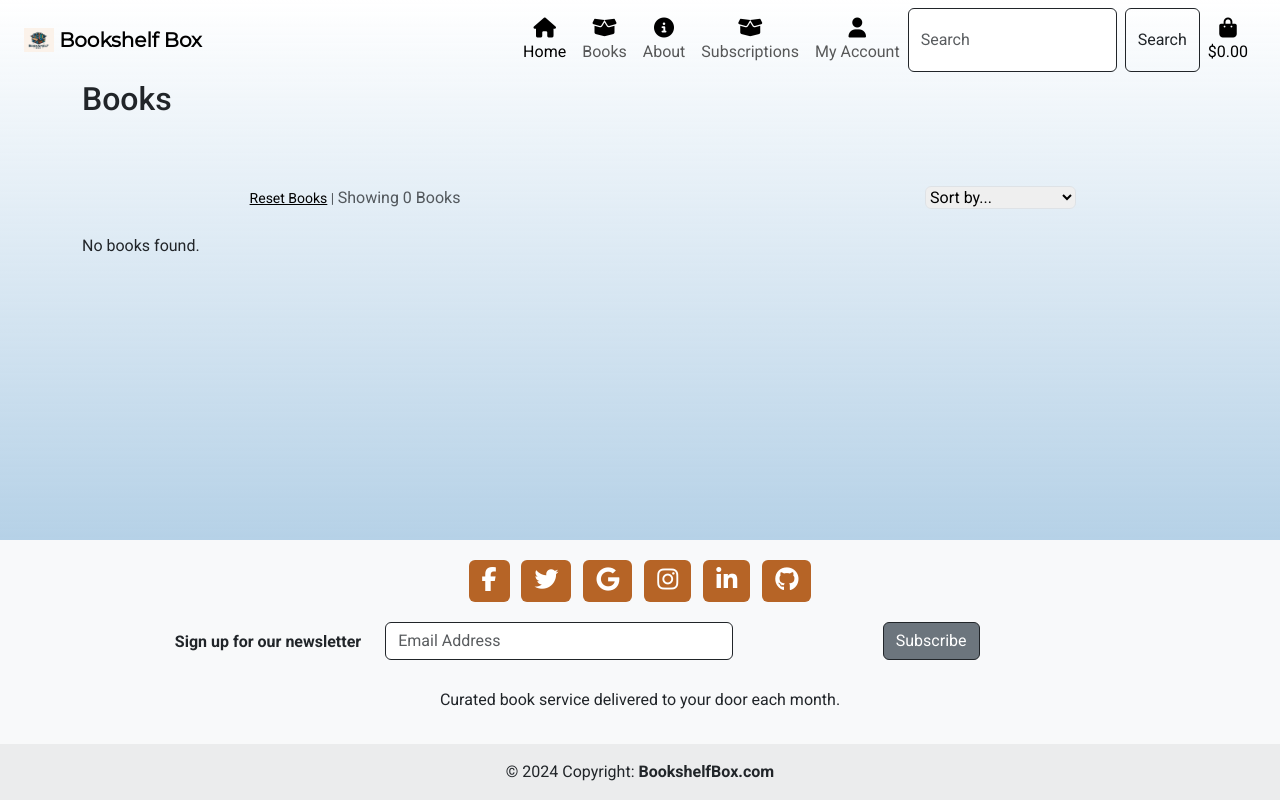
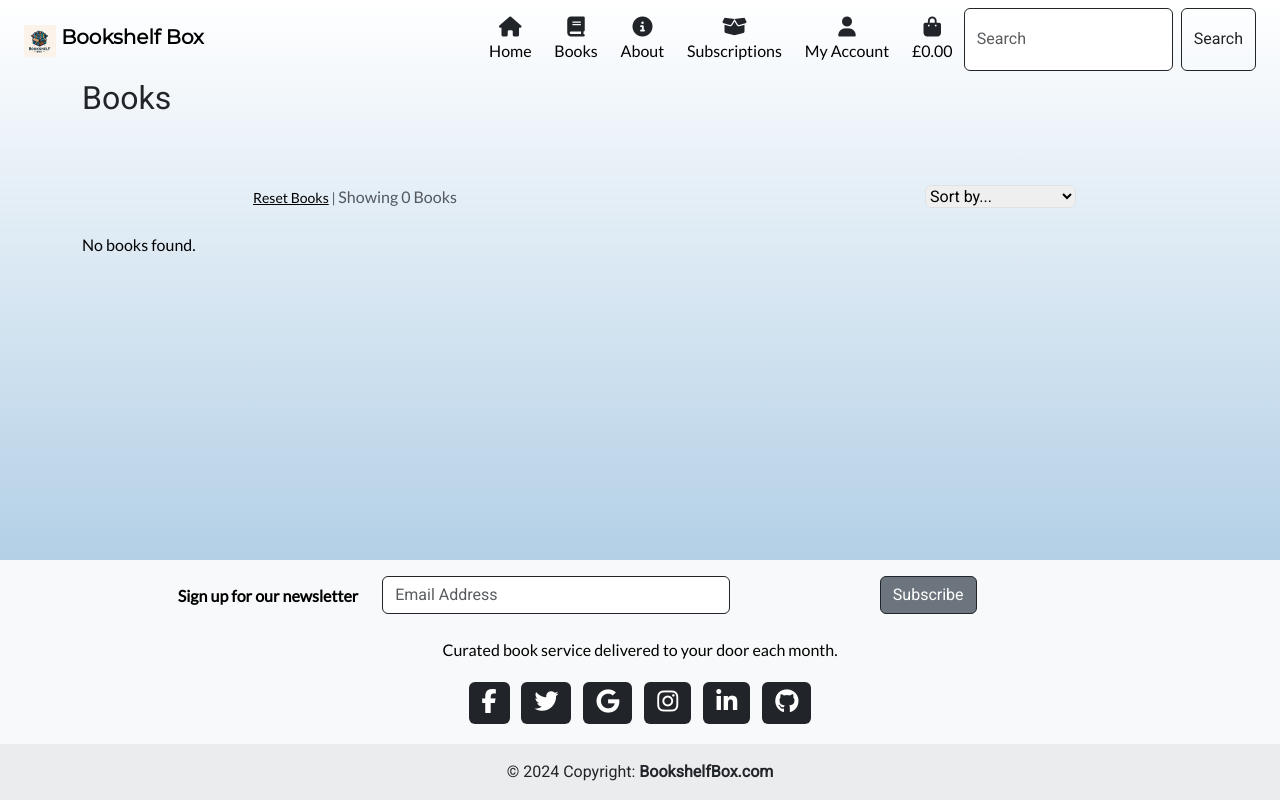
Before and after one commit to JusJae/ci-ms4-bookshelf-box, a Django app: page /books/ in a window 1280 px wide. Run offline with Django 3.2, Linux system fonts and the light colour scheme; data that the repository does not hold is empty; some libraries are stand-ins or nearby versions.

Commit message:
feat: update styling and fonts in base/index/navbar/footer.html

```diff
--- a/static/css/base.css
+++ b/static/css/base.css
@@ -1,10 +1,10 @@
 :root {
     --primary-color: #2678b8;
     --secondary-color: #b66426;
-    --tertiary-color: #b82626;
+
     --primary-font: 'Montserrat', sans-serif;
     --secondary-font: 'Roboto', sans-serif;
-    --third-font: 'Merriweather', serif;
+    --third-font: 'Lato', serif;
 
 }
 
@@ -22,9 +22,65 @@ html, body {
     overflow-y: auto;
 }
 
+nav {
+    font-family: var(--primary-font)!;
+}
+&:has p {
+    font-family: var(--third-font);
+}
+
+.navbar-brand > img {
+    width: 2rem;
+    height: 2rem;
+
+}
+.navbar-toggler {
+    border: 1px solid var(--bs-dark);
+    margin-bottom: 0.25rem;
+}
+
+.navbar-toggler:focus,
+.navbar-toggler:active,
+.navbar-toggler:hover {
+    outline: none;
+    box-shadow: 0 0 0 0.15rem;
+}
+
+.nav-link {
+    margin: 0.15rem;
+    padding: .25rem .5rem;
+    border: 1px transparent solid;
+    border-radius: .25rem;
+}
+
+.nav-link:hover,
+.nav-link:focus,
+.nav-link:active,
+.nav-link:visited {
+    background-color: var(--bs-primary-bg-subtle);
+    border: 1px var(--primary-color) solid;
+    border-radius: .25rem;
+}
+
+.dropdown-item:focus,
+.dropdown-item:hover {
+    background-color: var(--bs-primary-bg-subtle);
+    border-radius: .25rem;
+}
+
+h1, h2, h3, h4, h5, h6 {
+    font-family: var(--secondary-font);
+}
+
+p {
+    font-family: var(--third-font);
+    color: #000;
+}
+
 .logo-font {
     font-family: var(--primary-font);
-    font-weight: 800;
+    font-weight: 900;
+    font-size: 1.25em;
 }
 
 .background-mask {
@@ -34,8 +90,7 @@ html, body {
     width: 100%;
     height: 100%;
     z-index: -1;
-    /* Place it behind other content */
-    background-image: linear-gradient(to top, rgba(38, 120, 184, 0.5), rgba(255, 255, 255, 0.90)), url('/media/bookshelf.jpg');
+    background-image: linear-gradient(to top, rgba(38, 120, 184, 0.5), rgba(255, 255, 255, 1.0)), url('/media/bookshelf.jpg');
     background-size: 100% 100%;
     background-position-x: center;
     background-repeat: no-repeat;
@@ -51,9 +106,10 @@ html, body {
     position: fixed;
     z-index: -1;
 }
-.fas {
-    font-size: 1.5em;
-    color: black;
+.nav-icons {
+    font-size: 1em;
+    color: var(--bs-dark);
+
 }
 
 .fab {
@@ -61,9 +117,55 @@ html, body {
     color: #fff;
 }
 
+.cta-header {
+    font-family: var(--primary-font);
+    font-size: 2em;
+    font-weight: 900;
+    text-shadow: 1px 2px 4px #000;
+
+}
+
+.home-header {
+    font-family: var(--primary-font);
+    font-weight: 700;
+    text-shadow: 1px 1px 2px #000;
+
+}
+
+.cta-img {
+    object-fit: contain;
+    border: var(--primary-color) 1px solid !important;
+}
+
+.cta-btn {
+    background-color: var(--primary-color);
+    color: #fff;
+    border: none;
+    cursor: pointer;
+    transition: all 0.3s ease;
+}
+
+.cta-btn:hover {
+    background-color: var(--secondary-color);
+    color: var(--bs-dark);
+}
+
+.home-btn {
+    background-color: var(--secondary-color);
+    color: var(--bs-light);
+    border: none;
+    cursor: pointer;
+    transition: all 0.3s ease;
+}
+
+.home-btn:hover {
+    background-color: var(--primary-color);
+    color: #fff;
+}
+
 .btn-floating {
     cursor: pointer;
-    background-color: var(--secondary-color) !important;
+    background-color: var(--bs-dark) !important;
 }
 
 .card-img-top {
--- a/templates/base.html
+++ b/templates/base.html
@@ -21,8 +21,7 @@
         <!-- Google Fonts -->
         <link rel="preconnect" href="https://fonts.googleapis.com">
         <link rel="preconnect" href="https://fonts.gstatic.com" crossorigin>
-        <link href="https://fonts.googleapis.com/css2?family=Merriweather&family=Montserrat&display=swap" rel="stylesheet">
-        <link href="https://fonts.googleapis.com/css?family=Roboto:300,400,500,700&display=swap" rel="stylesheet">
+        <link href="https://fonts.googleapis.com/css2?family=Lato&family=Roboto&family=Montserrat&display=swap" rel="stylesheet">
 
         <!-- Custom CSS -->
         <link rel="stylesheet" href="{% static 'css/base.css' %}">
--- a/templates/includes/footer.html
+++ b/templates/includes/footer.html
@@ -7,8 +7,52 @@
   <footer class="footer bg-body-tertiary text-center mt-auto">
     <!-- Grid container -->
     <div class="container p-3">
-      <!-- Section: Social media -->
-      <section class="mb-3">
+      <!-- Section: Form -->
+      <section class="">
+        <form action="">
+          <!--Grid row-->
+          <div class="row d-flex justify-content-center px-2">
+            <!--Grid column-->
+            <div class="col-auto">
+              <p class="pt-md-2">
+                <strong>Sign up for our newsletter</strong>
+              </p>
+            </div>
+            <!--Grid column-->
+
+            <!--Grid column-->
+            <div class="col-md-4 col-8">
+              <!-- Email input -->
+              <div class="form-outline">
+                <input type="email" id="form5Example24" placeholder="Email Address" class="form-control  border-dark">
+                <label class="form-label" for="form5Example24"></label>
+              </div>
+            </div>
+            <!--Grid column-->
+
+            <!--Grid column-->
+            <div class="col-md-4">
+              <!-- Submit button -->
+              <button type="submit" class="btn btn-secondary border-dark">
+                Subscribe
+              </button>
+            </div>
+            <!--Grid column-->
+          </div>
+          <!--Grid row-->
+        </form>
+      </section>
+      <!-- Section: Form -->
+
+      <!-- Section: Text -->
+      <section class="d-none d-md-block">
+        <p>
+          Curated book service delivered to your door each month.
+        </p>
+      </section>
+      <!-- Section: Text -->
+            <!-- Section: Social media -->
+      <section class="mt-3">
         <!-- Facebook -->
         <a class="btn btn-outline btn-floating m-1" href="#!" role="button"
           ><i class="fab fa-facebook-f"></i
@@ -40,51 +84,6 @@
         ></a>
       </section>
       <!-- Section: Social media -->
-
-      <!-- Section: Form -->
-      <section class="">
-        <form action="">
-          <!--Grid row-->
-          <div class="row d-flex justify-content-center px-2">
-            <!--Grid column-->
-            <div class="col-auto">
-              <p class="pt-md-2">
-                <strong>Sign up for our newsletter</strong>
-              </p>
-            </div>
-            <!--Grid column-->
-
-            <!--Grid column-->
-            <div class="col-md-4 col-8">
-              <!-- Email input -->
-              <div class="form-outline mb-1">
-                <input type="email" id="form5Example24" placeholder="Email Address" class="form-control  border-dark">
-                <label class="form-label" for="form5Example24"></label>
-              </div>
-            </div>
-            <!--Grid column-->
-
-            <!--Grid column-->
-            <div class="col-md-4">
-              <!-- Submit button -->
-              <button type="submit" class="btn btn-secondary border-dark">
-                Subscribe
-              </button>
-            </div>
-            <!--Grid column-->
-          </div>
-          <!--Grid row-->
-        </form>
-      </section>
-      <!-- Section: Form -->
-
-      <!-- Section: Text -->
-      <section class="d-none d-md-block">
-        <p>
-          Curated book service delivered to your door each month.
-        </p>
-      </section>
-      <!-- Section: Text -->
     </div>
     <!-- Grid container -->
 
--- a/templates/includes/navbar.html
+++ b/templates/includes/navbar.html
@@ -6,9 +6,9 @@
     <nav class="navbar navbar-expand-lg bg-transparent">
         <div class="container-fluid">
             <a class="navbar-brand logo-font" href="{% url 'home' %}">
-    <img src="{{ MEDIA_URL }}bookshelf_box_logo.png"  alt="Logo" width="30" height="24" class="d-inline-block align-text-top">
-    Bookshelf Box
-    </a>
+                <img src="{{ MEDIA_URL }}bookshelf_box_logo.png"  alt="Logo" width="30" height="24" class="d-inline-block align-text-top">
+                Bookshelf Box
+            </a>
             <button class="navbar-toggler" type="button" data-bs-toggle="collapse" data-bs-target="#navbarSupportedContent" aria-controls="navbarSupportedContent" aria-expanded="false" aria-label="Toggle navigation">
                 <span class="navbar-toggler-icon"></span>
             </button>
@@ -18,14 +18,14 @@
                     <li class="nav-item">
                         <a class="nav-link active" aria-current="page" href="{% url 'home' %}">
                             <div class="text-center">
-                                <div><i class="fas fa-home fa-lg"></i></div>
+                                <div class="nav-icons"><i class="fa-solid fa-home fa-lg"></i></div>
                                 <p class="my-0">Home</p>
                             </div></a>
                     </li>
                     <li class="nav-item dropdown">
                         <a class="nav-link dropdown" href="" role="button" data-bs-toggle="dropdown" aria-expanded="false">
                             <div class="text-center">
-                                <div><i class="fas fa-box-open fa-lg"></i></div>
+                                <div class="nav-icons"><i class="fa-solid fa-book fa-lg"></i></div>
                                 <p class="my-0">Books</p>
                             </div>
                         </a>
@@ -39,14 +39,14 @@
                     </li>
                     <li class="nav-item">
                         <a class="nav-link" href="#"><div class="text-center">
-                                <div><i class="fas fa-info-circle fa-lg"></i></div>
+                                <div class="nav-icons"><i class="fa-solid fa-info-circle fa-lg"></i></div>
                                 <p class="my-0">About</p>
                             </div></a>
                     </li>
                     <li class="nav-item dropdown">
                         <a class="nav-link dropdown" href="#" role="button" data-bs-toggle="dropdown" aria-expanded="false">
                             <div class="text-center">
-                                <div><i class="fas fa-box-open fa-lg"></i></div>
+                                <div class="nav-icons"><i class="fa-solid fa-box-open fa-lg"></i></div>
                                 <p class="my-0">Subscriptions</p>
                             </div>
                         </a>
@@ -60,7 +60,7 @@
                     <li class="nav-item dropdown">
                         <a class="nav-link dropdown" href="#" role="button" data-bs-toggle="dropdown" aria-expanded="false">
                             <div class="text-center">
-                                <div><i class="fas fa-user fa-lg"></i></div>
+                                <div class="nav-icons"><i class="fa-solid fa-user fa-lg"></i></div>
                                 <p class="my-0">My Account</p>
                             </div>
                         </a>
@@ -77,26 +77,25 @@
                             {% endif %}
                         </ul>
                     </li>
-                    <form method="GET" action="{% url 'books' %}" class="d-flex" role="search">
-                        <input class="form-control me-2 border-dark" type="text" name="q" placeholder="Search" aria-label="Search">
-                        <button class="btn btn-outline-dark" type="submit">Search</button>
-                    </form>
                     <li class="nav-item">
                         <a class="{% if grand_total %}text-info font-weight-bold{% else %}text-black{% endif %} nav-link" href="#">
                             <div class="text-center">
-                                <div><i class="fas fa-shopping-bag fa-lg"></i></div>
+                                <div class="nav-icons"><i class="fa-solid fa-shopping-bag fa-lg"></i></div>
                                 <p class="my-0">
                                     {% if grand_total %}
-                                        ${{ grand_total|floatformat:2 }}
+                                        £{{ grand_total|floatformat:2 }}
                                     {% else %}
-                                        $0.00
+                                        £0.00
                                     {% endif %}
                                 </p>
                             </div>
                         </a>
                     </li>
+                    <form method="GET" action="{% url 'books' %}" class="d-flex" role="search">
+                        <input class="form-control me-2 border-dark" type="text" name="q" placeholder="Search" aria-label="Search">
+                        <button class="btn btn-outline-dark" type="submit">Search</button>
+                    </form>
                 </ul>
-
             </div>
         </div>
     </nav>
```
Also changed, not shown: home/templates/home/index.html (+24 -16 lines).
